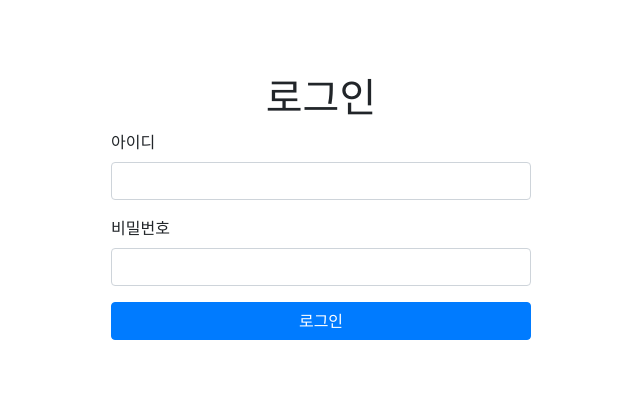
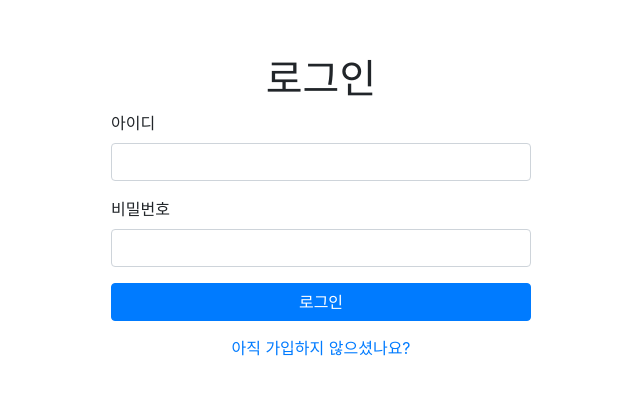
Before and after one commit to impressor615/organization-management, a React app in the folder web/: page /#/login in a window 1280 px wide. Shown: the part 193-588 px from the top of the page, without its empty margins (319-959 px from the left). Built offline with nearby package versions, Linux system fonts and the light colour scheme.

Commit message:
web - add register link to login page

```diff
--- a/web/src/assets/scss/pages/_login.scss
+++ b/web/src/assets/scss/pages/_login.scss
@@ -13,4 +13,11 @@
   form {
     width: 100%;
   }
+
+  a {
+    display: block;
+    margin-top: 15px;
+
+    text-align: center;
+  }
 }
--- a/web/src/pages/login/index.tsx
+++ b/web/src/pages/login/index.tsx
@@ -1,6 +1,7 @@
 import "@/assets/scss/pages/_login.scss";
 
 import React, { PureComponent } from "react";
+import { Link } from "react-router-dom";
 import {
   Button,
   Container,
@@ -27,6 +28,7 @@ class Page extends PureComponent {
           <Button type="submit" color="primary" block>
             로그인
           </Button>
+          <Link to="/register">아직 가입하지 않으셨나요?</Link>
         </Form>
       </Container>
     );
```
